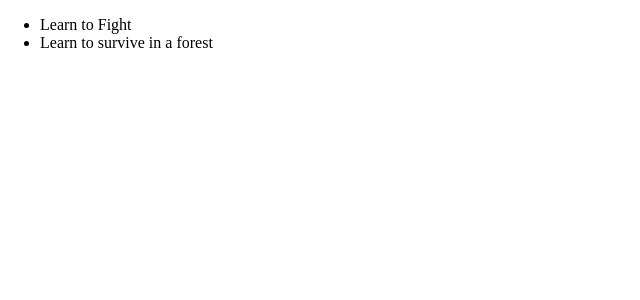
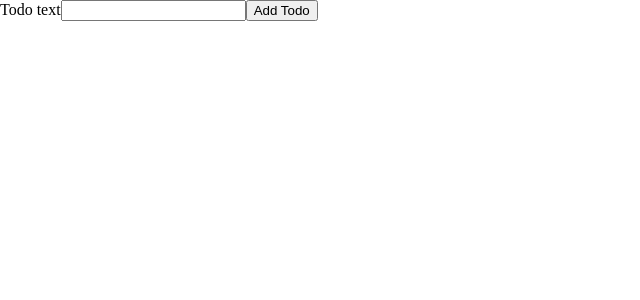
Before and after one commit to Shamoleambo/react-ts, a React (Vite) app: page / in a window 1280 px wide. Shown: the top 300 px of the page, without its empty margins (0-640 px from the left). Built offline with nearby package versions, Linux system fonts and the light colour scheme.

Commit message:
make App a controlled component for the todos state

```diff
--- a/src/App.tsx
+++ b/src/App.tsx
@@ -1,14 +1,19 @@
+import { useState } from 'react'
+import NewTodo from './components/NewTodo'
 import Todos from './components/Todos'
 import Todo from './models/todo'
 
 function App() {
-  const todos = [
-    new Todo('Learn to Fight'),
-    new Todo('Learn to survive in a forest')
-  ]
+  const [todos, setTodos] = useState<Todo[]>([])
+
+  const addTodoHandler = (todoText: string): void => {
+    const newTodo = new Todo(todoText)
+    setTodos((prevState) => [...prevState, newTodo])
+  }
 
   return (
     <>
+      <NewTodo onAddTodo={addTodoHandler} />
       <Todos items={todos} />
     </>
   )
```
